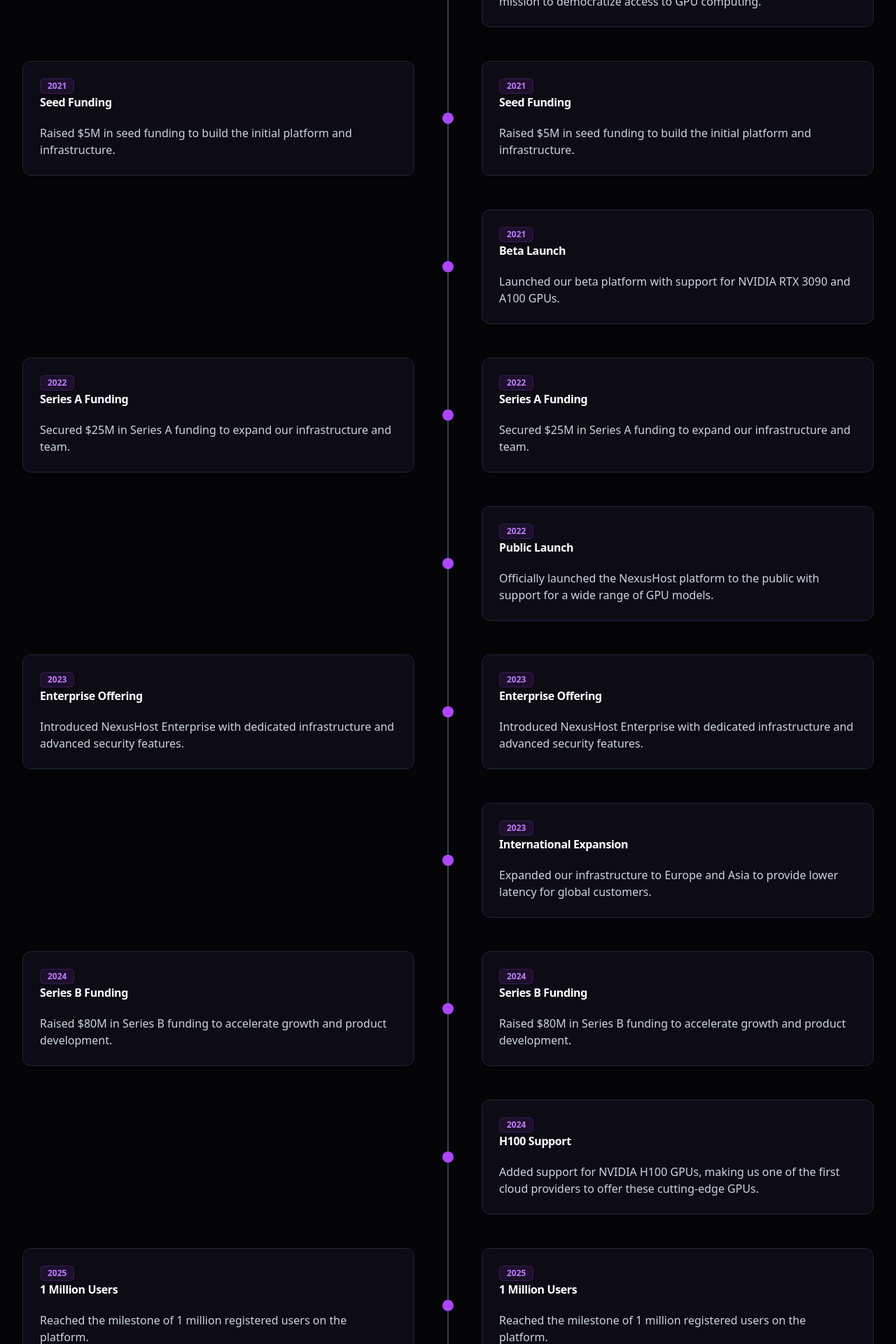
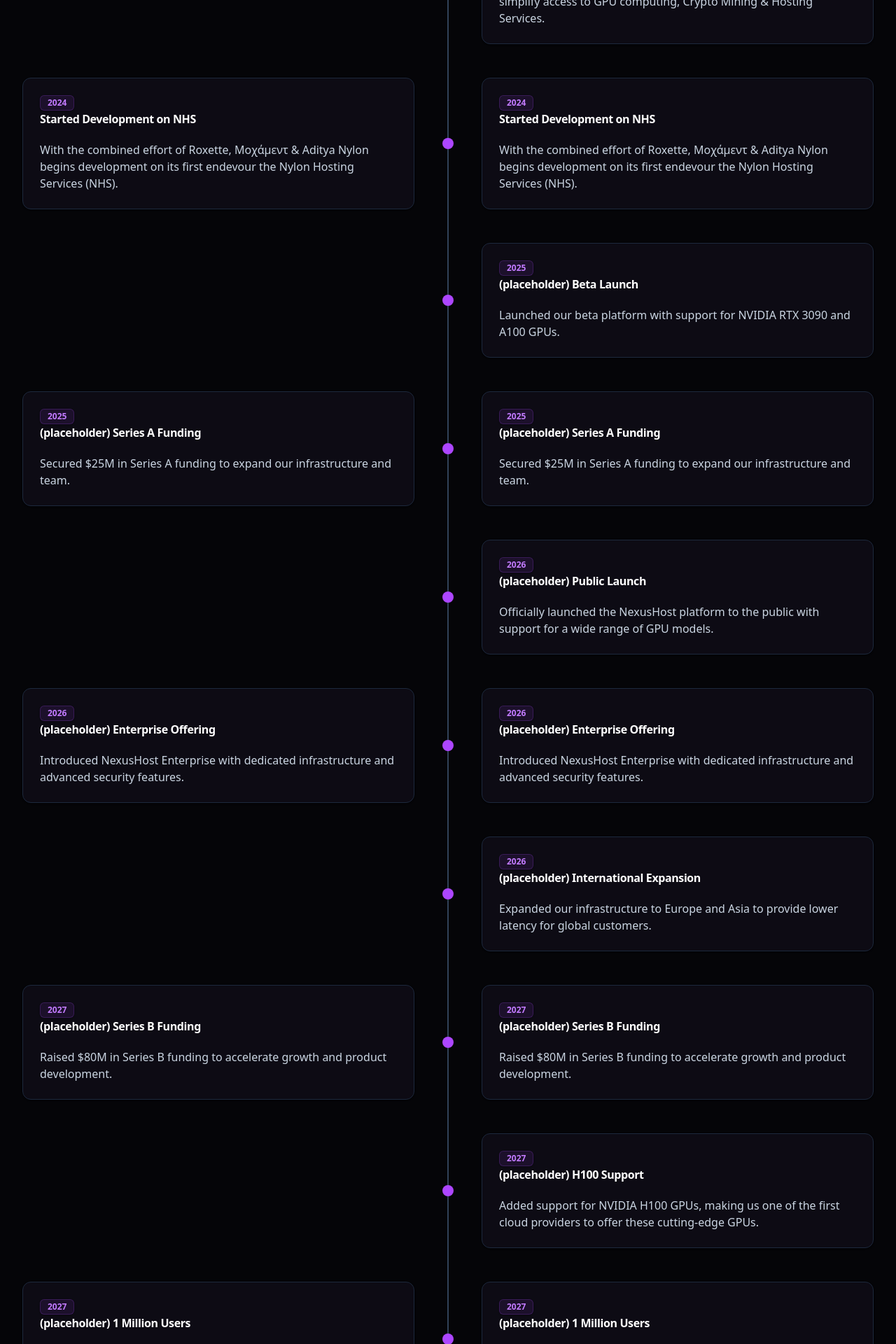
Before and after one commit to Zack-911/Nylon-Hosting, a Next.js app: page /about in a window 1280 px wide. Shown: the part 3220-5140 px from the top of the page at 70% size. Built offline with nearby package versions, Linux system fonts and the light colour scheme.

Commit message:
Update page.tsx
made about timeline accurate at least up to now

```diff
--- a/app/about/page.tsx
+++ b/app/about/page.tsx
@@ -50,56 +50,56 @@
 // Timeline events
 const timelineEvents = [
   {
-    year: "2020",
+    year: "2022",
     title: "Company Founded",
     description:
-      "NexusHost was founded by Sarah Johnson and Michael Chen with a mission to democratize access to GPU computing.",
+      "Nylon was founded by Roxette Menzy Dylarno with a mission to simplify access to GPU computing, Crypto Mining & Hosting Services.",
   },
   {
-    year: "2021",
-    title: "Seed Funding",
-    description: "Raised $5M in seed funding to build the initial platform and infrastructure.",
+    year: "2024",
+    title: "Started Development on NHS",
+    description: "With the combined effort of Roxette, Μοχάμεντ & Aditya Nylon begins development on its first endevour the Nylon Hosting Services (NHS).",
   },
   {
-    year: "2021",
-    title: "Beta Launch",
+    year: "2025",
+    title: "(placeholder) Beta Launch",
     description: "Launched our beta platform with support for NVIDIA RTX 3090 and A100 GPUs.",
   },
   {
-    year: "2022",
-    title: "Series A Funding",
+    year: "2025",
+    title: "(placeholder) Series A Funding",
     description: "Secured $25M in Series A funding to expand our infrastructure and team.",
   },
   {
-    year: "2022",
-    title: "Public Launch",
+    year: "2026",
+    title: "(placeholder) Public Launch",
     description:
       "Officially launched the NexusHost platform to the public with support for a wide range of GPU models.",
   },
   {
-    year: "2023",
-    title: "Enterprise Offering",
+    year: "2026",
+    title: "(placeholder) Enterprise Offering",
     description: "Introduced NexusHost Enterprise with dedicated infrastructure and advanced security features.",
   },
   {
-    year: "2023",
-    title: "International Expansion",
+    year: "2026",
+    title: "(placeholder) International Expansion",
     description: "Expanded our infrastructure to Europe and Asia to provide lower latency for global customers.",
   },
   {
-    year: "2024",
-    title: "Series B Funding",
+    year: "2027",
+    title: "(placeholder) Series B Funding",
     description: "Raised $80M in Series B funding to accelerate growth and product development.",
   },
   {
-    year: "2024",
-    title: "H100 Support",
+    year: "2027",
+    title: "(placeholder) H100 Support",
     description:
       "Added support for NVIDIA H100 GPUs, making us one of the first cloud providers to offer these cutting-edge GPUs.",
   },
   {
-    year: "2025",
-    title: "1 Million Users",
+    year: "2027",
+    title: "(placeholder) 1 Million Users",
     description: "Reached the milestone of 1 million registered users on the platform.",
   },
 ]
```
